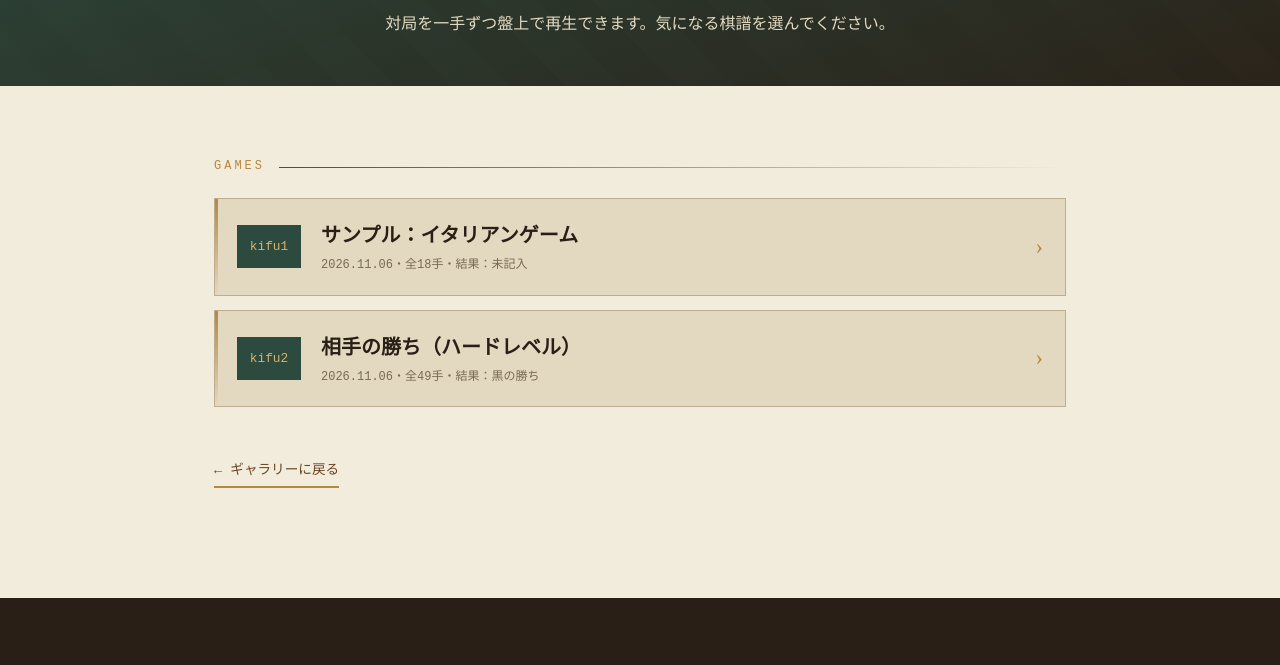
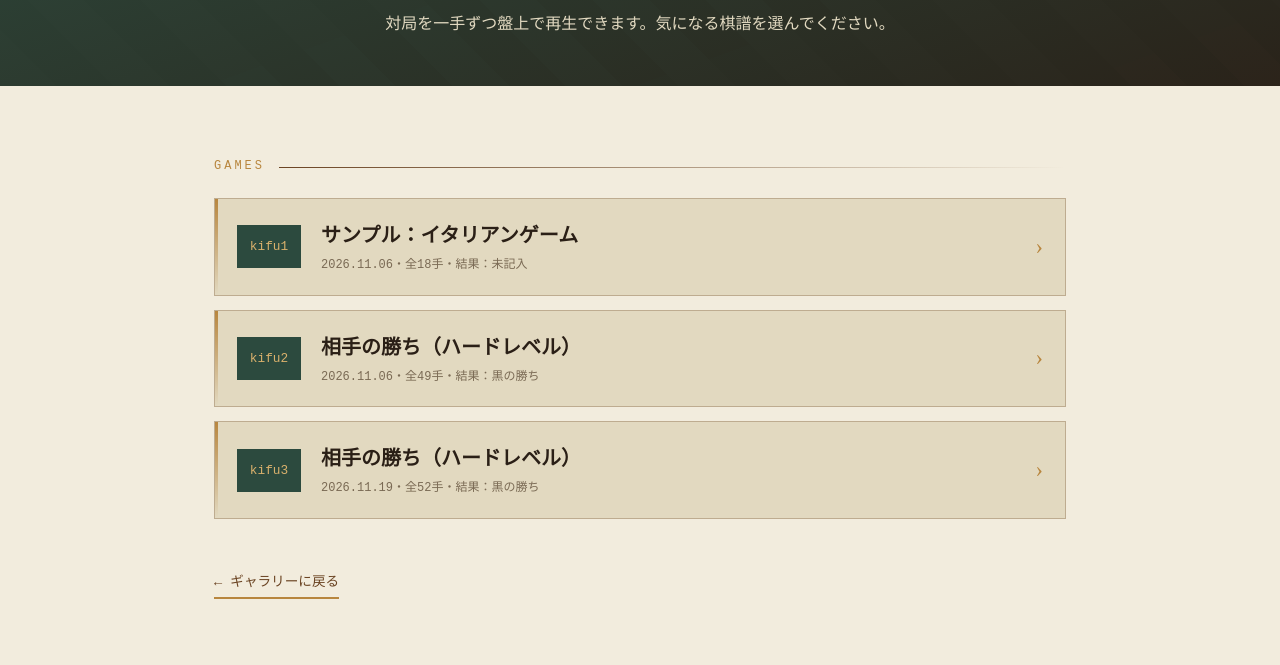
Before and after one commit to Azaleacreativeroom888/fan-chess, a plain HTML site: page kifu.html in a window 1280 px wide. Shown: the part 325-990 px from the top of the page. Drawn offline with Linux system fonts and the light colour scheme.

Commit message:
Update kifu.html

```diff
--- a/kifu.html
+++ b/kifu.html
@@ -165,6 +165,15 @@
       <span class="kifu-arrow">›</span>
     </a>
 
+    <a class="kifu-card" href="kifu3.html">
+      <div class="kifu-no">kifu3</div>
+      <div class="kifu-text">
+        <span class="kifu-title">相手の勝ち（ハードレベル）</span>
+        <span class="kifu-meta">2026.11.19・全52手・結果：黒の勝ち</span>
+      </div>
+      <span class="kifu-arrow">›</span>
+    </a>
+
   </div>
 
   <a class="back-link" href="gallery.html">← ギャラリーに戻る</a>
```
